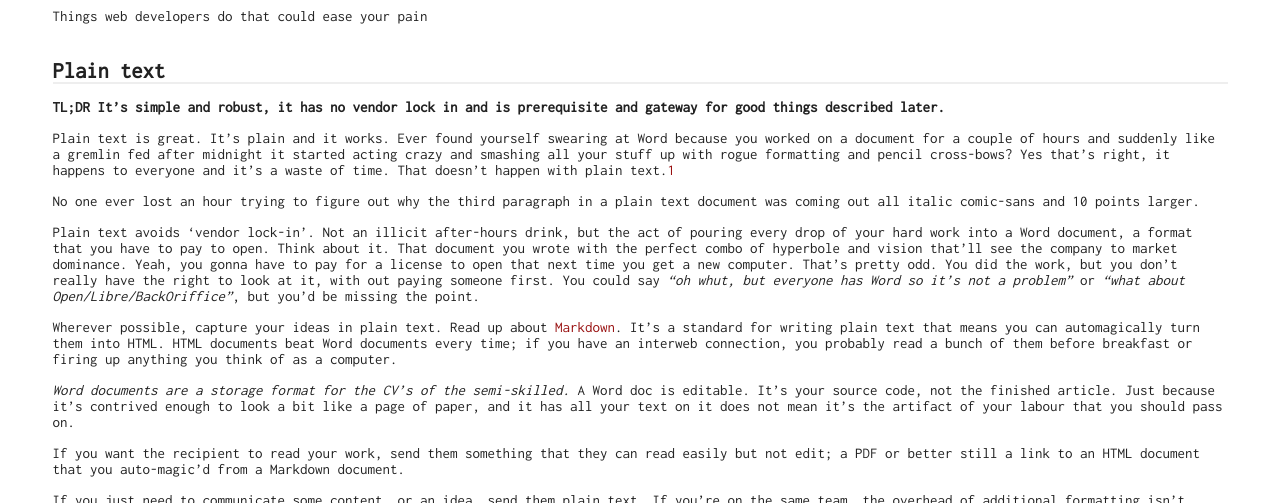
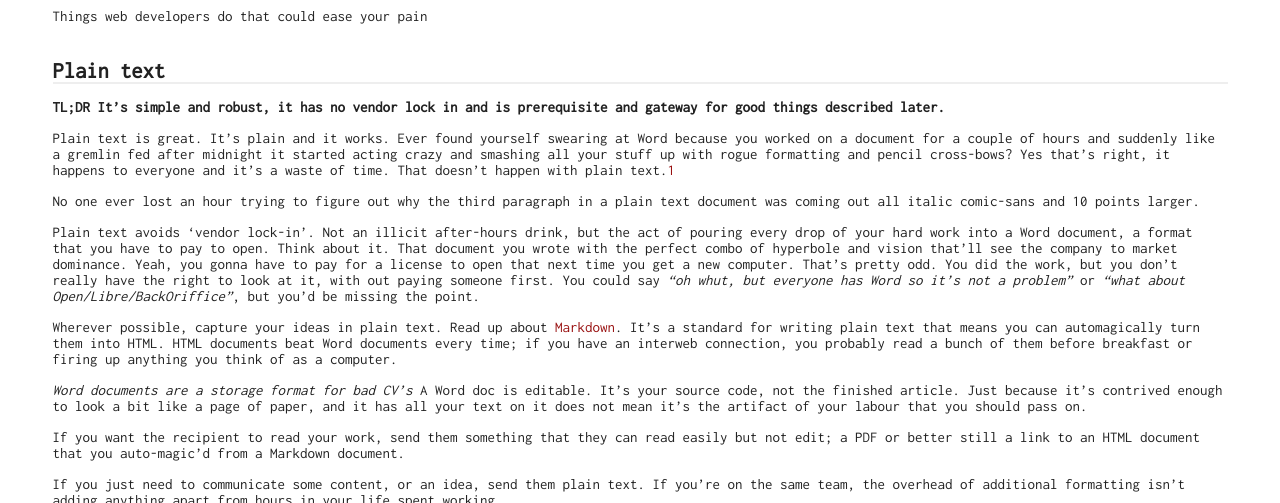
Before and after one commit to olizilla/oli.zilla.org.uk, a Jekyll site: the page built from _posts/2013-01-20-if-only-you-knew-plain-text.markdown, in a window 1280 px wide and 1400 px high, scrolled down 121 px, cut to the strip 0-503 px from the top of the window. Built offline with Jekyll 4.4.1, drawn with Linux system fonts in a browser that asks for light colours; comment, search, counter and statistics services are not loaded; some of the changed text lies outside the part shown.

Commit message:
tone it down a bit

```diff
--- a/_posts/2013-01-20-if-only-you-knew-plain-text.markdown
+++ b/_posts/2013-01-20-if-only-you-knew-plain-text.markdown
@@ -21,7 +21,7 @@ Plain text avoids 'vendor lock-in'. Not an illicit after-hours drink, but the ac
 
 Wherever possible, capture your ideas in plain text. Read up about [Markdown](http://daringfireball.net/projects/markdown/basics). It's a standard for writing plain text that means you can automagically turn them into HTML. HTML documents beat Word documents every time; if you have an interweb connection, you probably read a bunch of them before breakfast or firing up anything you think of as a computer.
 
-*Word documents are a storage format for the CV's of the semi-skilled.* A Word doc is editable. It's your source code, not the finished article. Just because it's contrived enough to look a bit like a page of paper, and it has all your text on it does not mean it's the artifact of your labour that you should pass on.
+*Word documents are a storage format for bad CV's* A Word doc is editable. It's your source code, not the finished article. Just because it's contrived enough to look a bit like a page of paper, and it has all your text on it does not mean it's the artifact of your labour that you should pass on.
 
 If you want the recipient to read your work, send them something that they can read easily but not edit; a PDF or better still a link to an HTML document that you auto-magic'd from a Markdown document.
 
@@ -53,5 +53,4 @@ Coming up next:
 
 ### Footnotes
 
-<span id="note-1">[1]</span>
-We could get into an argument about character encodings, but then I'd know your a web developer and this article isn't for you. Also, what are you doing arguing against plain text? Get off my lawn ya looncake.
+<p><span id="note-1">[1]</span> We could get into an argument about character encodings, but then I'd know your a web developer and this article isn't for you. Also, what are you doing arguing against plain text? Get off my lawn ya looncake.</p>
```
Also changed, not shown: other parts of _posts/2013-01-20-if-only-you-knew-plain-text.markdown (+1 -1 lines).
